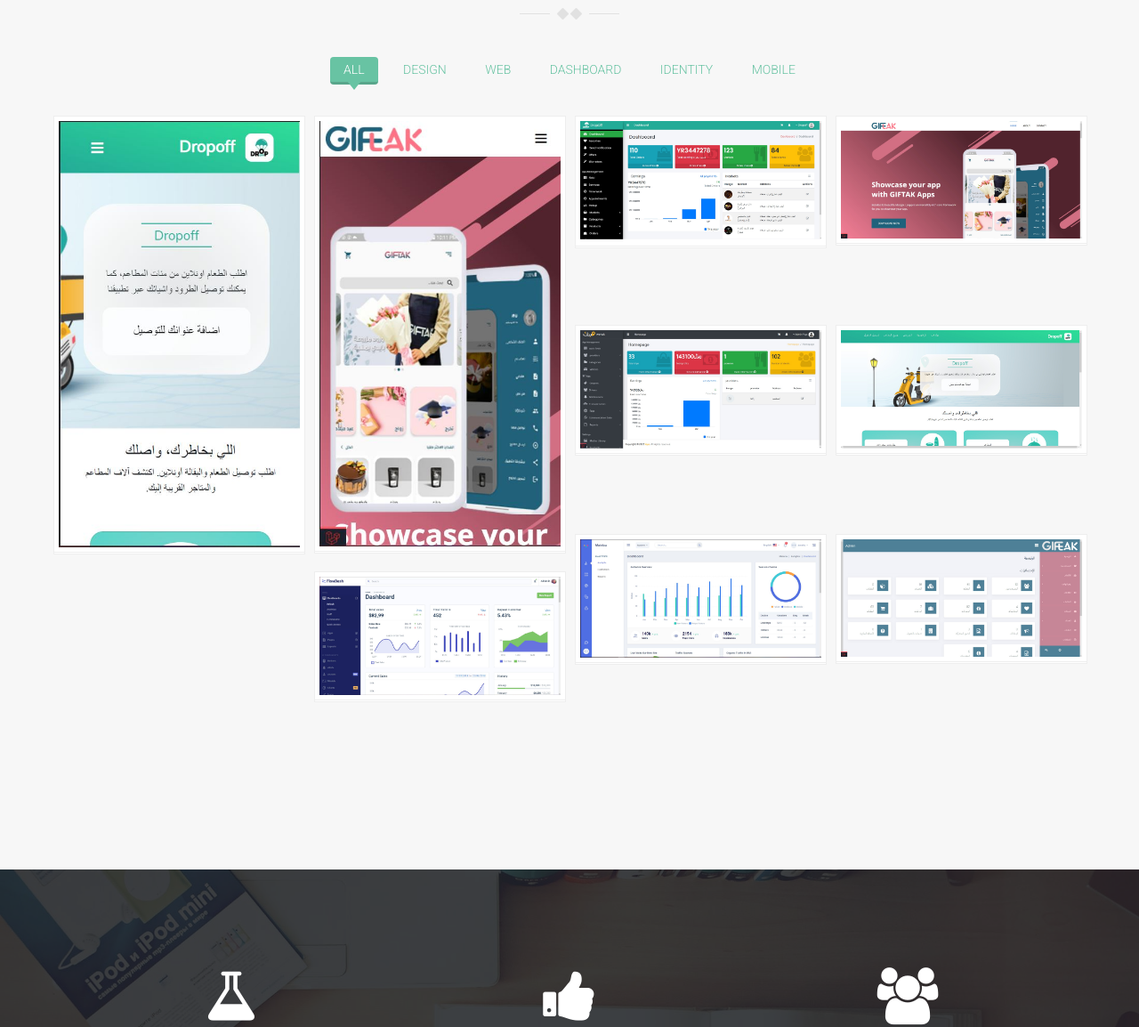
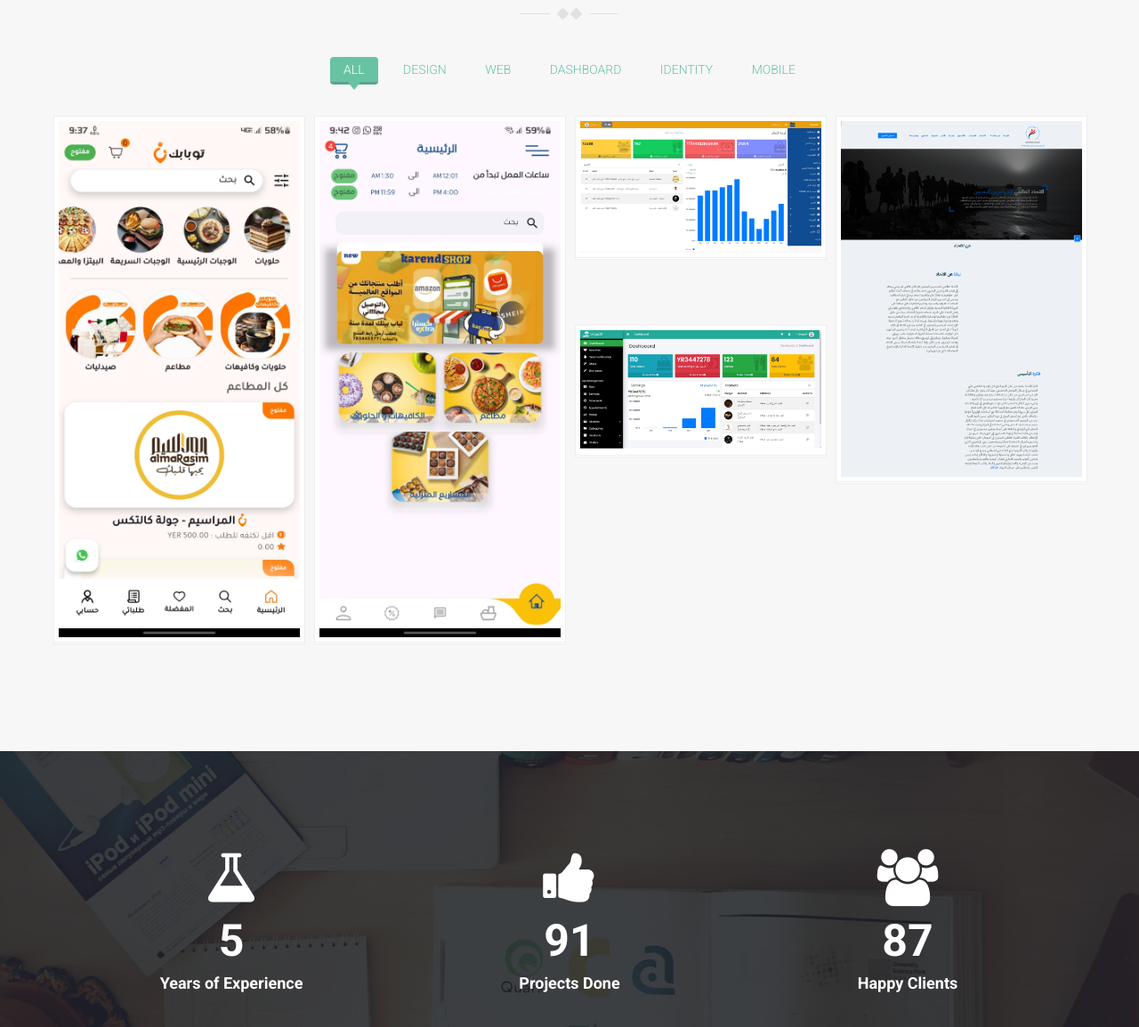
Before and after one commit to mdalhagg/mdalhagg.github.io, a plain HTML site: page index.html in a window 1280 px wide. Shown: the part 8520-9674 px from the top of the page at 89% size. Drawn offline with Linux system fonts and the light colour scheme; a script that the page names is missing.

Commit message:
update work section

```diff
--- a/index.html
+++ b/index.html
@@ -683,140 +683,103 @@
 
         <div class="row">
           <div id="grid">
-            <div class="portfolio-item col-xs-12 col-sm-4 col-md-3" data-groups='["all","identety","mobile"]'>
+            <div class="portfolio-item col-xs-12 col-sm-4 col-md-3" data-groups='["all", "identety", "web","dashboard"]'>
               <div class="portfolio-bg">
                 <div class="portfolio">
                   <div class="tt-overlay"></div>
                   <div class="links">
-                    <a class="image-link" href="assets/images/works/portfolio-3.jpg"><i class="fa fa-search-plus"></i></a>
-                    <a href="#"><i class="fa fa-link"></i></a>
+                    <a class="image-link" href="assets/images/works/portfolio-10.jpeg"><i class="fa fa-search-plus"></i></a>
+                    <a href="https://play.google.com/store/apps/details?id=com.teknokeys.toBabk&pcampaignid=web_share"><i class="fa fa-link"></i></a>
                   </div><!-- /.links -->
-                  <img src="assets/images/works/portfolio-4.jpg" alt="image">
+                  <img src="assets/images/works/portfolio-10.jpeg" alt="image">
                   <div class="portfolio-info">
-                    <h3>Portfolio Title</h3>
+                    <h3>Tobabak Delivery App</h3>
+                    <p>Delivery Flutter App</p>
                   </div><!-- /.portfolio-info -->
                 </div><!-- /.portfolio -->
               </div><!-- /.portfolio-bg -->
             </div><!-- /.portfolio-item -->
-            <div class="portfolio-item col-xs-12 col-sm-4 col-md-3" data-groups='["all", "identety","mobile"]'>
+
+            <div class="portfolio-item col-xs-12 col-sm-4 col-md-3" data-groups='["all", "identety", "web","dashboard"]'>
               <div class="portfolio-bg">
                 <div class="portfolio">
                   <div class="tt-overlay"></div>
                   <div class="links">
-                    <a class="image-link" href="assets/images/works/portfolio-4.jpg"><i class="fa fa-search-plus"></i></a>
-                    <a href="#"><i class="fa fa-link"></i></a>
+                    <a class="image-link" href="assets/images/works/portfolio-11.jpeg"><i class="fa fa-search-plus"></i></a>
+                    <a href="https://play.google.com/store/apps/details?id=com.teknokeys.karend&pcampaignid=web_share"><i class="fa fa-link"></i></a>
                   </div><!-- /.links -->
-                  <img src="assets/images/works/portfolio-3.jpg" alt="image">
+                  <img src="assets/images/works/portfolio-11.jpeg" alt="image">
                   <div class="portfolio-info">
-                    <h3>Portfolio Title</h3>
+                    <h3>Karend Mobile Application</h3>
+                    <p>Karend Mobile Delivery Application</p>
                   </div><!-- /.portfolio-info -->
                 </div><!-- /.portfolio -->
               </div><!-- /.portfolio-bg -->
             </div><!-- /.portfolio-item -->
-            <div class="portfolio-item col-xs-12 col-sm-4 col-md-3" data-groups='["all", "identety", "dashboard","design"]'>
+
+            <div class="portfolio-item col-xs-12 col-sm-4 col-md-3" data-groups='["all", "identety", "web","dashboard"]'>
+              <div class="portfolio-bg">
+                <div class="portfolio">
+                  <div class="tt-overlay"></div>
+                  <div class="links">
+                    <a class="image-link" href="assets/images/works/portfolio-12.png"><i class="fa fa-search-plus"></i></a>
+                    <a href="https://play.google.com/store/apps/details?id=com.teknokeys.karend&pcampaignid=web_share"><i class="fa fa-link"></i></a>
+                  </div><!-- /.links -->
+                  <img src="assets/images/works/portfolio-12.png" alt="image">
+                  <div class="portfolio-info">
+                    <h3>Karend Dashboard</h3>
+                    <p>Karend Dashboard Management System</p>
+                  </div><!-- /.portfolio-info -->
+                </div><!-- /.portfolio -->
+              </div><!-- /.portfolio-bg -->
+            </div><!-- /.portfolio-item -->
+
+            <div class="portfolio-item col-xs-12 col-sm-4 col-md-3" data-groups='["all", "identety", "web"]'>
+              <div class="portfolio-bg">
+                <div class="portfolio">
+                  <div class="tt-overlay"></div>
+                  <div class="links">
+                    <a class="image-link" href="assets/images/works/portfolio-13.png"><i class="fa fa-search-plus"></i></a>
+                    <a href="https://fimy.nl"><i class="fa fa-link"></i></a>
+                  </div><!-- /.links -->
+                  <img src="assets/images/works/portfolio-13.png" alt="image">
+                  <div class="portfolio-info">
+                    <h3>INTERNATIONAL FEDERATION OF YEMENI MIGRANTS</h3>
+                    <p>WEBSITE</p>
+                  </div><!-- /.portfolio-info -->
+                </div><!-- /.portfolio -->
+              </div><!-- /.portfolio-bg -->
+            </div><!-- /.portfolio-item -->
+
+           <!-- <div class="portfolio-item col-xs-12 col-sm-4 col-md-3" data-groups='["all", "identety", "web"]'>
+              <div class="portfolio-bg">
+                <div class="portfolio">
+                  <div class="tt-overlay"></div>
+                  <div class="links">
+                    <a class="image-link" href="assets/images/works/portfolio-14.jpg"><i class="fa fa-search-plus"></i></a>
+                    <a href="#"><i class="fa fa-link"></i></a>
+                  </div>
+                  <img src="assets/images/works/portfolio-14.jpg" alt="image">
+                  <div class="portfolio-info">
+                    <h3>Giftak Dashboard</h3>
+                    <p>Laravel Dashboard System Management</p>
+                  </div>
+                </div>
+              </div>
+            </div> -->
+
+            <div class="portfolio-item col-xs-12 col-sm-4 col-md-3" data-groups='["all", "identety", "web"]'>
               <div class="portfolio-bg">
                 <div class="portfolio">
                   <div class="tt-overlay"></div>
                   <div class="links">
                     <a class="image-link" href="assets/images/works/portfolio-1.jpg"><i class="fa fa-search-plus"></i></a>
-                    <a href="#"><i class="fa fa-link"></i></a>
+                    <a href="https://play.google.com/store/apps/details?id=com.dropoff.drop_off&pcampaignid=web_share"><i class="fa fa-link"></i></a>
                   </div><!-- /.links -->
                   <img src="assets/images/works/portfolio-1.jpg" alt="image">
                   <div class="portfolio-info">
-                    <h3>Portfolio Title</h3>
-                  </div><!-- /.portfolio-info -->
-                </div><!-- /.portfolio -->
-              </div><!-- /.portfolio-bg -->
-            </div><!-- /.portfolio-item -->
-
-
-            <div class="portfolio-item col-xs-12 col-sm-4 col-md-3" data-groups='["all", "identety", "web","design"]'>
-              <div class="portfolio-bg">
-                <div class="portfolio">
-                  <div class="tt-overlay"></div>
-                  <div class="links">
-                    <a class="image-link" href="assets/images/works/portfolio-2.jpg"><i class="fa fa-search-plus"></i></a>
-                    <a href="#"><i class="fa fa-link"></i></a>
-                  </div><!-- /.links -->
-                  <img src="assets/images/works/portfolio-2.jpg" alt="image">
-                  <div class="portfolio-info">
-                    <h3>Portfolio Title</h3>
-                  </div><!-- /.portfolio-info -->
-                </div><!-- /.portfolio -->
-              </div><!-- /.portfolio-bg -->
-            </div><!-- /.portfolio-item -->
-
-            <div class="portfolio-item col-xs-12 col-sm-4 col-md-3" data-groups='["all", "identety", "design","dashboard"]'>
-              <div class="portfolio-bg">
-                <div class="portfolio">
-                  <div class="tt-overlay"></div>
-                  <div class="links">
-                    <a class="image-link" href="assets/images/works/portfolio-5.jpg"><i class="fa fa-search-plus"></i></a>
-                    <a href="#"><i class="fa fa-link"></i></a>
-                  </div><!-- /.links -->
-                  <img src="assets/images/works/portfolio-5.jpg" alt="image">
-                  <div class="portfolio-info">
-                    <h3>Portfolio Title</h3>
-                  </div><!-- /.portfolio-info -->
-                </div><!-- /.portfolio -->
-              </div><!-- /.portfolio-bg -->
-            </div><!-- /.portfolio-item -->
-            <div class="portfolio-item col-xs-12 col-sm-4 col-md-3" data-groups='["all", "identety", "web"]'>
-              <div class="portfolio-bg">
-                <div class="portfolio">
-                  <div class="tt-overlay"></div>
-                  <div class="links">
-                    <a class="image-link" href="assets/images/works/portfolio-6.jpg"><i class="fa fa-search-plus"></i></a>
-                    <a href="#"><i class="fa fa-link"></i></a>
-                  </div><!-- /.links -->
-                  <img src="assets/images/works/portfolio-6.jpg" alt="image">
-                  <div class="portfolio-info">
-                    <h3>Portfolio Title</h3>
-                  </div><!-- /.portfolio-info -->
-                </div><!-- /.portfolio -->
-              </div><!-- /.portfolio-bg -->
-            </div><!-- /.portfolio-item -->
-            <div class="portfolio-item col-xs-12 col-sm-4 col-md-3" data-groups='["all", "identety", "web"]'>
-              <div class="portfolio-bg">
-                <div class="portfolio">
-                  <div class="tt-overlay"></div>
-                  <div class="links">
-                    <a class="image-link" href="assets/images/works/portfolio-7.jpg"><i class="fa fa-search-plus"></i></a>
-                    <a href="#"><i class="fa fa-link"></i></a>
-                  </div><!-- /.links -->
-                  <img src="assets/images/works/portfolio-7.jpg" alt="image">
-                  <div class="portfolio-info">
-                    <h3>Portfolio Title</h3>
-                  </div><!-- /.portfolio-info -->
-                </div><!-- /.portfolio -->
-              </div><!-- /.portfolio-bg -->
-            </div><!-- /.portfolio-item -->
-            <div class="portfolio-item col-xs-12 col-sm-4 col-md-3" data-groups='["all", "design","dashboard"]'>
-              <div class="portfolio-bg">
-                <div class="portfolio">
-                  <div class="tt-overlay"></div>
-                  <div class="links">
-                    <a class="image-link" href="assets/images/works/portfolio-8.jpg"><i class="fa fa-search-plus"></i></a>
-                    <a href="#"><i class="fa fa-link"></i></a>
-                  </div><!-- /.links -->
-                  <img src="assets/images/works/portfolio-8.jpg" alt="image">
-                  <div class="portfolio-info">
-                    <h3>Portfolio Title</h3>
-                  </div><!-- /.portfolio-info -->
-                </div><!-- /.portfolio -->
-              </div><!-- /.portfolio-bg -->
-            </div><!-- /.portfolio-item -->
-            <div class="portfolio-item col-xs-12 col-sm-4 col-md-3" data-groups='["all", "design","dashboard"]'>
-              <div class="portfolio-bg">
-                <div class="portfolio">
-                  <div class="tt-overlay"></div>
-                  <div class="links">
-                    <a class="image-link" href="assets/images/works/portfolio-9.jpg"><i class="fa fa-search-plus"></i></a>
-                    <a href="#"><i class="fa fa-link"></i></a>
-                  </div><!-- /.links -->
-                  <img src="assets/images/works/portfolio-9.jpg" alt="image">
-                  <div class="portfolio-info">
-                    <h3>Portfolio Title</h3>
+                    <h3>Dropoff Dashboard</h3>
+                    <p>Dashboard for management delivery-Parson</p>
                   </div><!-- /.portfolio-info -->
                 </div><!-- /.portfolio -->
               </div><!-- /.portfolio-bg -->
```
Also changed, not shown: assets/images/works/12312.jpg (deleted), assets/images/works/portfolio-10.jpeg (added), assets/images/works/portfolio-11.jpeg (added), assets/images/works/portfolio-1123.jpg (deleted), assets/images/works/portfolio-12.png (added), assets/images/works/portfolio-13.png (added), assets/images/works/portfolio-21231231.jpg (deleted), assets/images/works/portfolio-31231.jpg (deleted), assets/images/works/portfolio-4123123.jpg (deleted), assets/images/works/portfolio-5123.jpg (deleted), assets/images/works/portfolio-71231231.jpg (deleted), assets/images/works/portfolio-81231.jpg (deleted).
